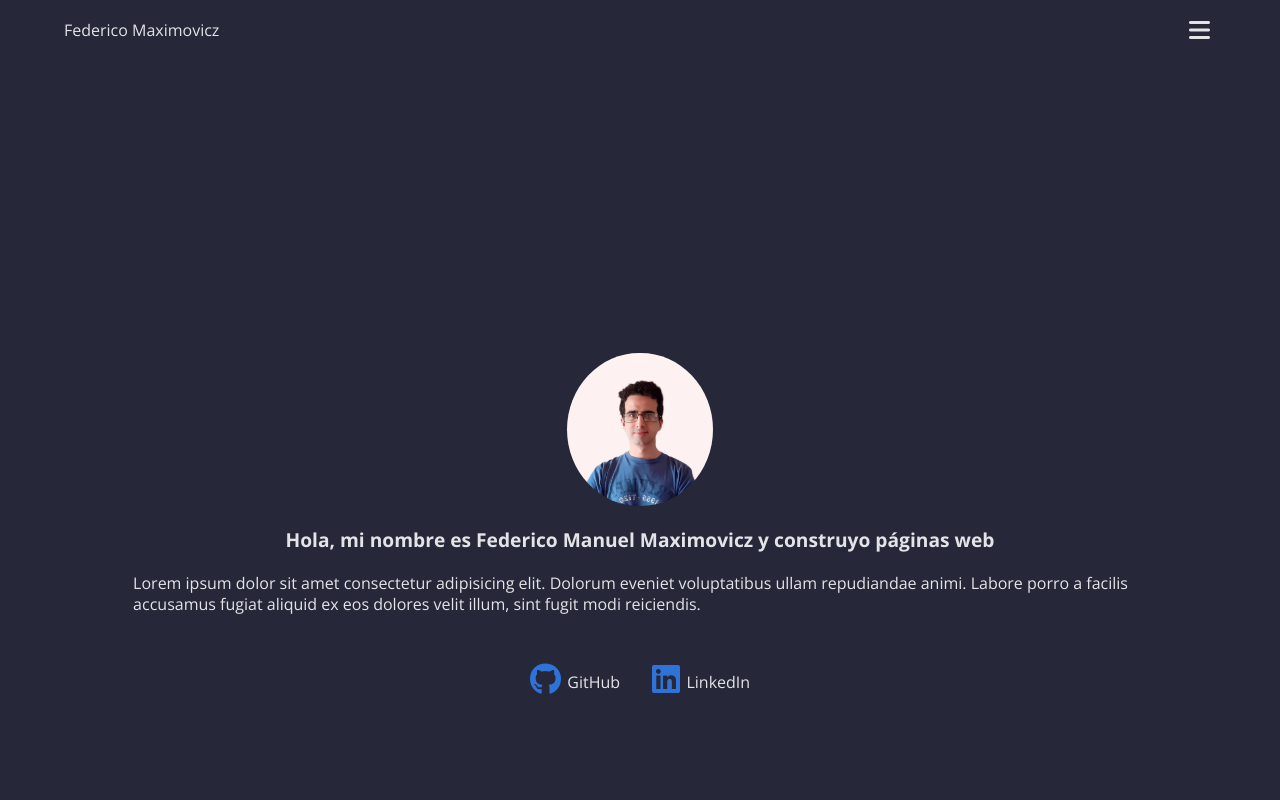
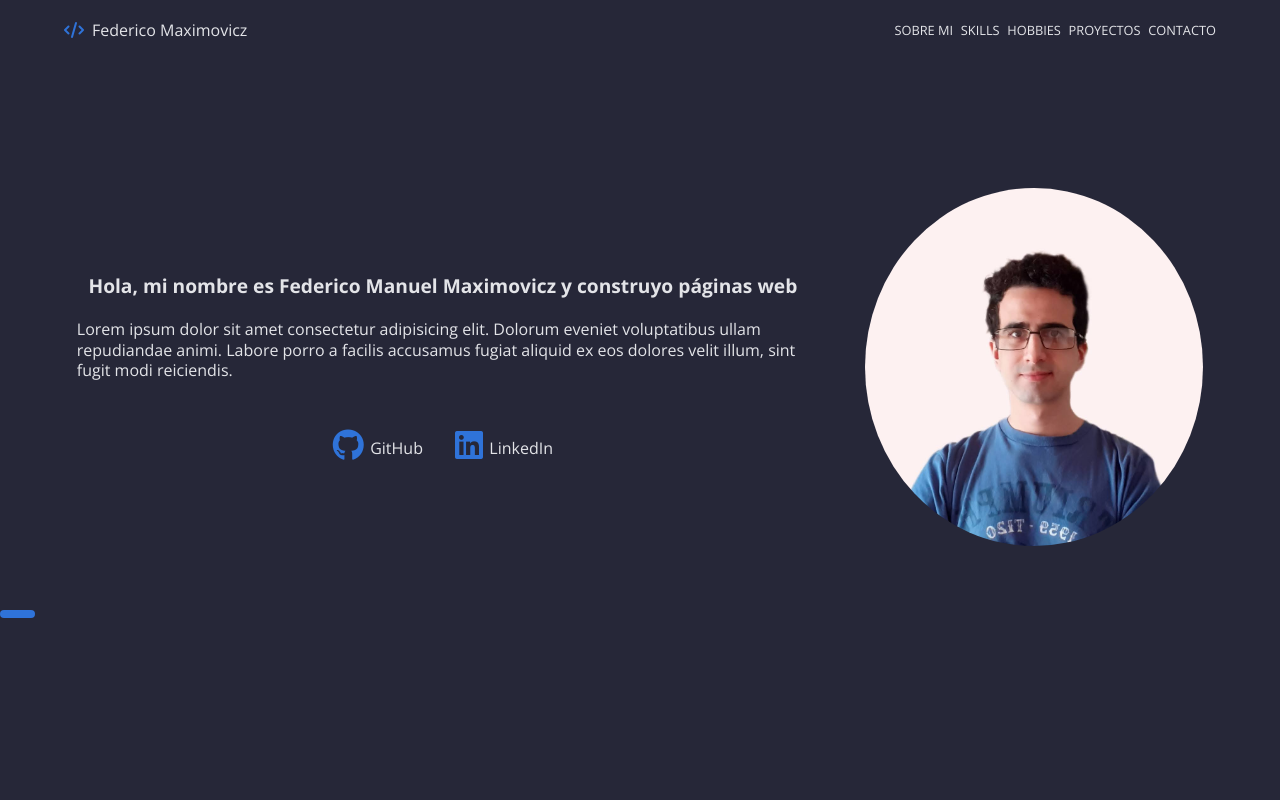
Before and after one commit to IceHenki6/challengePortfolioAlura, a plain HTML site: page index.html in a window 1280 px wide. Shown: the top 800 px of the page. Drawn offline with nearby package versions, Linux system fonts and the light colour scheme.

Commit message:
Started responsive layout for tablet

```diff
--- /dev/null
+++ b/css/br.css
@@ -0,0 +1,8 @@
+.styled-break{
+    height: 8px;
+    width: 35px;
+    background-color: var(--azul);
+    border-radius: 5px;
+    margin-top: 5%;
+    margin-bottom: 5%;
+}
--- a/css/description.css
+++ b/css/description.css
@@ -3,10 +3,11 @@
     flex-direction: column-reverse;
     align-items: center;
     width: 100%;
-    height: 80vh;
+    /* height: 80vh; */
+    height: auto;
     padding-top: 10%;
     /* padding-bottom: 2%; */
-    margin-top: 1em;
+    /* margin-top: 1em; */
 }
 
 .description__seccion{
@@ -72,3 +73,21 @@
     border-radius: 50%;
     flex-shrink: 0.5;
 }
+
+
+@media only screen and (min-width: 768px){
+    .description{
+        flex-direction: row;
+        justify-content: space-between;
+        align-items: center;
+    }
+
+    .description__seccion{
+        width: 65%;
+    }
+
+    .avatar__img{
+        max-width: 30%;
+        max-height: 30%;
+    }
+}
--- a/css/nav-bar.css
+++ b/css/nav-bar.css
@@ -6,6 +6,21 @@ header{
     margin: 0 auto;
     width: var(--main-width);
     height: 60px;
+}
+
+#name{
+    display: flex;
+    flex-direction: row;
+    justify-content: center;
+    align-items: center;
+}
+
+#name p{
+    margin-left: .5em;
+}
+
+.fa-code{
+    color: var(--azul);
 }
 
 #nav{
@@ -35,7 +50,7 @@ header{
 }
 
 .fa-bars{
-    font-size: 1.5rem;
+    font-size: 1.8rem;
     color: #e3e4e8;
 }
 
@@ -46,3 +61,34 @@ header{
     font-size: 1rem;
     text-transform: uppercase;
 }
+
+
+@media only screen and (min-width: 768px){
+    #nav{
+        align-items: center;
+    }
+    .nav-bar{
+        display: flex;
+        flex-direction: row;
+        justify-content: space-evenly;
+        align-items: center;
+        height: 3vh;
+    }
+
+    .nav-items{
+        margin-left: .6em;
+        font-weight: 400;
+        font-size: .8rem;
+        text-transform: uppercase;
+    }
+
+    .nav-items:hover{
+        cursor: pointer;
+        border-bottom: 2px solid var(--azul);
+        padding-bottom:2%;
+    }
+
+    .hamburger-menu{
+        display: none;
+    }
+}
--- a/css/styles.css
+++ b/css/styles.css
@@ -1,6 +1,7 @@
 :root{
     --main-width: 90%;
     --main-max-width: 1000px;
+    --azul:rgb(47, 115, 217);
 }
 
 *,
--- a/index.html
+++ b/index.html
@@ -11,13 +11,17 @@
     <link rel="stylesheet" href="css/proyectos.css">
     <link rel="stylesheet" href="css/skills&hobbies.css">
     <link rel="stylesheet" href="css/formacion-academica.css">
+    <link rel="stylesheet" href="css/br.css">
     <link href="https://fonts.googleapis.com/css2?family=Open+Sans:wght@300;400;700&family=Poppins&display=swap" rel="stylesheet">
     <script src="https://kit.fontawesome.com/e16214add7.js" crossorigin="anonymous"></script>
     <title>Federico Maximovicz</title>
   </head>
   <body>
     <header>
-      <div><p>Federico Maximovicz</p></div>
+      <div id="name">
+        <i class="fa-solid fa-code"></i>
+        <p>Federico Maximovicz</p>
+      </div>
       <nav id="nav">
         <ul class="nav-bar" id="nav-list">
           <li class="nav-items">Sobre Mi</li>
@@ -47,6 +51,8 @@
         </div> -->
         <img src="images/federico-maximovicz.jpg" alt="Federico Maximovicz headshot" class="avatar__img">
       </section>
+
+      <div class="styled-break"></div>
 
       <section class="about-me container">
         <div class="about-me__container">
```
